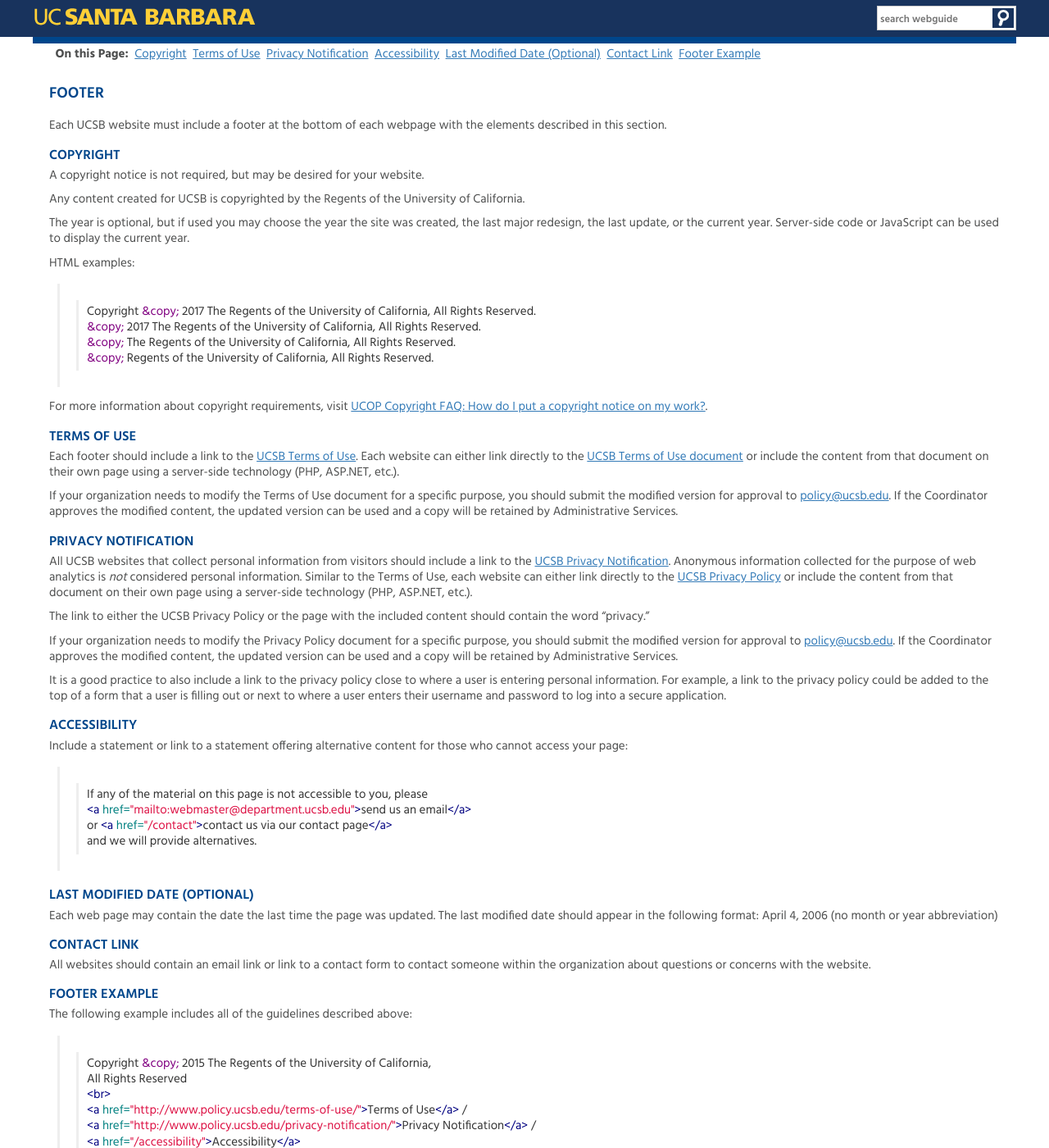
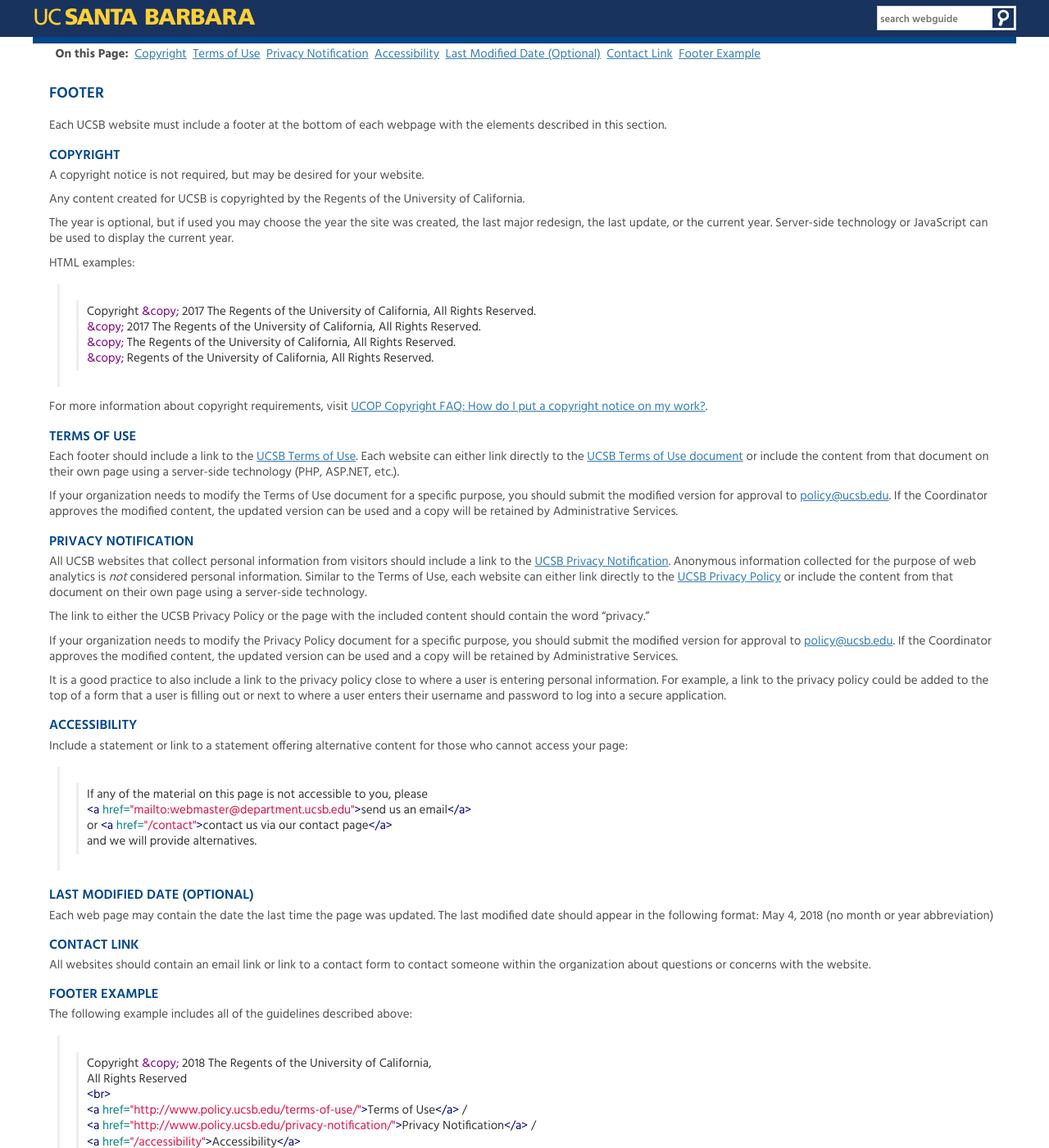
Before and after one commit to ucsb/webguide, a Jekyll site: the page built from footer.md, in a window 1280 px wide and 1400 px high, scrolled down 404 px. Shown: the whole window at 82% size. Built offline with Jekyll 4.4.1, drawn with Linux system fonts in a browser that asks for light colours; some of the changed text lies outside the part shown.

Commit message:
Update related dates on footer page to match.

````diff
--- a/footer.md
+++ b/footer.md
@@ -14,7 +14,7 @@
 Any content created for UCSB is copyrighted by the Regents of the University of California.
 
 The year is optional, but if used you may choose the year the site was created,
-the last major redesign, the last update, or the current year. Server-side code
+the last major redesign, the last update, or the current year. Server-side technology
 or JavaScript can be used to display the current year.
 
 HTML examples:
@@ -52,7 +52,7 @@
 considered personal information. Similar to the Terms of Use, each website can
 either link directly to the [UCSB Privacy Policy](http://www.policy.ucsb.edu/privacy-notification/)
 or include the content from that document on their own page using a server-side
-technology (PHP, ASP.NET, etc.).
+technology.
 
 The link to either the UCSB Privacy Policy or the page with the included
 content should contain the word "privacy."
@@ -85,7 +85,7 @@
 
 Each web page may contain the date the last time the page was updated.
 The last modified date should appear in the following format:
-April 4, 2006 (no month or year abbreviation)
+May 4, 2018 (no month or year abbreviation)
 
 ### Contact Link
 
@@ -97,13 +97,13 @@
 The following example includes all of the guidelines described above:
 
 ```html
-Copyright &copy; 2015 The Regents of the University of California,
+Copyright &copy; 2018 The Regents of the University of California,
 All Rights Reserved
 <br>
 <a href="http://www.policy.ucsb.edu/terms-of-use/">Terms of Use</a> /
 <a href="http://www.policy.ucsb.edu/privacy-notification/">Privacy Notification</a> /
 <a href="/accessibility">Accessibility</a>
 <br>
-Last Modified April 4, 2006 /
+Last Modified May 4, 2018 /
 Questions or contacts? Please <a href="/contact">contact us</a>
 ```
````
